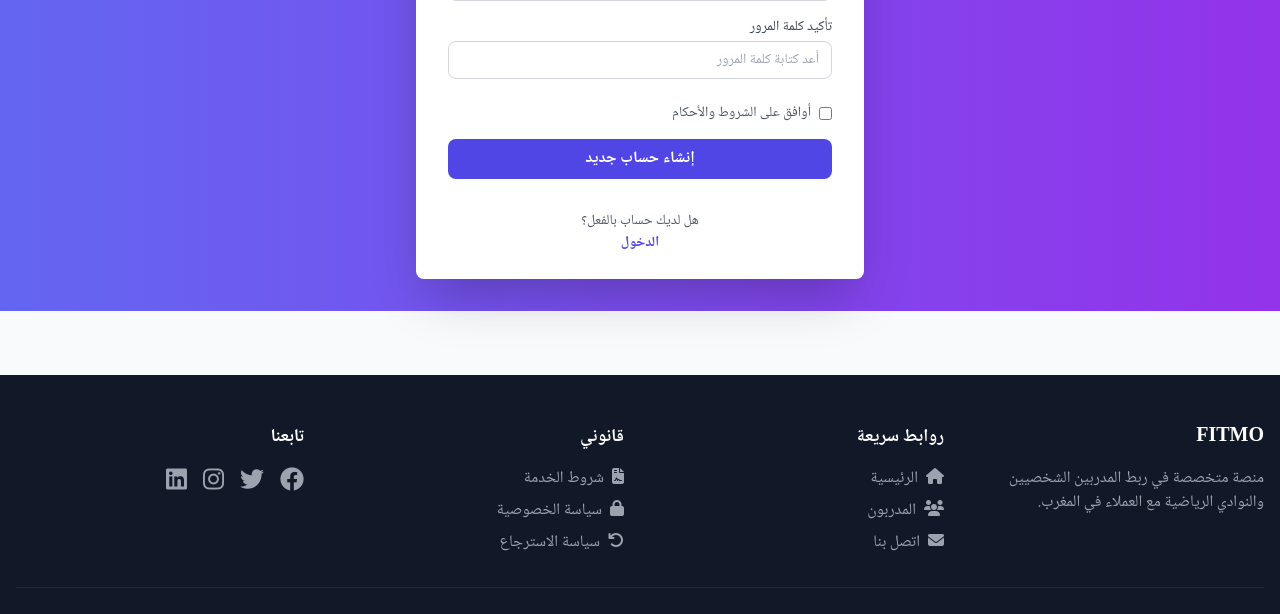
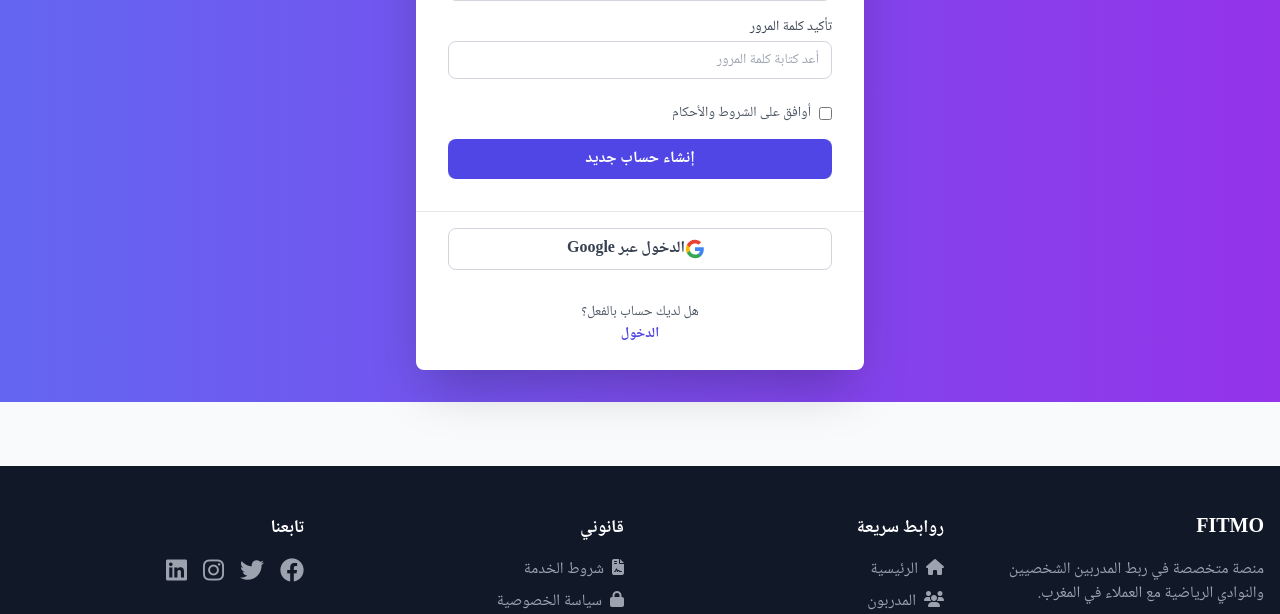
Before and after one commit to Soufiane-MajdarV3/Fitness_Morocco, a Django app: page /signup/ in a window 1280 px wide. Shown: the part 928-1542 px from the top of the page. Run offline with Django 4.2, Linux system fonts and the light colour scheme; data that the repository does not hold is empty; some libraries are stand-ins or nearby versions.

Commit message:
Add Google OAuth buttons to login and signup pages

```diff
--- a/fitness_morocco/settings.py
+++ b/fitness_morocco/settings.py
@@ -12,6 +12,10 @@ https://docs.djangoproject.com/en/4.2/ref/settings/
 
 from pathlib import Path
 import os
+from dotenv import load_dotenv
+
+# Load environment variables from .env file
+load_dotenv()
 
 # PyMySQL as MySQLdb substitute
 try:
--- a/templates/registration/signup.html
+++ b/templates/registration/signup.html
@@ -209,8 +209,21 @@
             </button>
         </form>
 
+        <!-- Google OAuth Button -->
+        <div class="px-8 py-4 border-t border-gray-200">
+            <a href="{% url 'google_login' %}" class="w-full flex items-center justify-center bg-white border border-gray-300 text-gray-700 py-2 rounded-lg hover:bg-gray-50 transition-colors font-semibold">
+                <svg class="w-5 h-5 mr-2" viewBox="0 0 24 24">
+                    <path fill="#4285F4" d="M22.56 12.25c0-.78-.07-1.53-.2-2.25H12v4.26h5.92c-.26 1.37-1.04 2.53-2.21 3.31v2.77h3.57c2.08-1.92 3.28-4.74 3.28-8.09z"/>
+                    <path fill="#34A853" d="M12 23c2.97 0 5.46-.98 7.28-2.66l-3.57-2.77c-.98.66-2.23 1.06-3.71 1.06-2.86 0-5.29-1.93-6.16-4.53H2.18v2.84C3.99 20.53 7.7 23 12 23z"/>
+                    <path fill="#FBBC05" d="M5.84 14.09c-.22-.66-.35-1.36-.35-2.09s.13-1.43.35-2.09V7.07H2.18C1.43 8.55 1 10.22 1 12s.43 3.45 1.18 4.93l2.85-2.22.81-.62z"/>
+                    <path fill="#EA4335" d="M12 5.38c1.62 0 3.06.56 4.21 1.64l3.15-3.15C17.45 2.09 14.97 1 12 1 7.7 1 3.99 3.47 2.18 7.07l3.66 2.84c.87-2.6 3.3-4.53 6.16-4.53z"/>
+                </svg>
+                <span>الدخول عبر Google</span>
+            </a>
+        </div>
+
         <!-- Login Link -->
-        <div class="text-center pb-6 px-8">
+        <div class="text-center pb-6 px-8 pt-4">
             <p class="text-gray-600 text-sm">هل لديك حساب بالفعل؟</p>
             <a href="{% url 'login' %}" class="text-indigo-600 font-semibold hover:text-indigo-700 text-sm">
                 الدخول
```
Also changed, not shown: templates/registration/login.html (+13 -0 lines).
